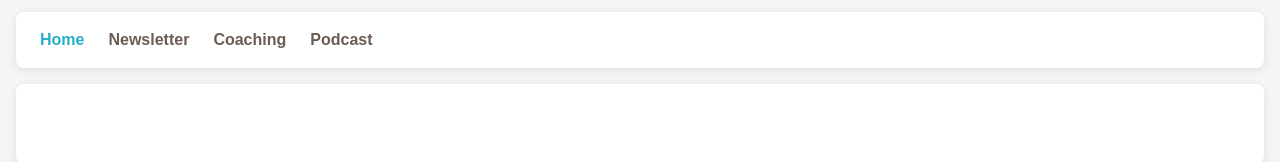
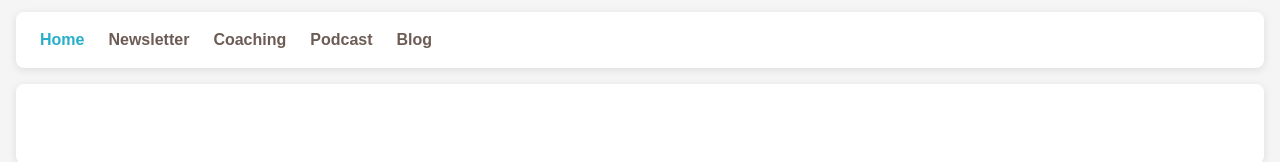
Before and after one commit to lebensthema-coach/www, a Next.js app: page / in a window 1280 px wide. Shown: the top 162 px of the page. Built offline with nearby package versions, Linux system fonts and the light colour scheme.

Commit message:
Blog-Navigationseintrag hinzugefügt

```diff
--- a/app/components/Navigation.tsx
+++ b/app/components/Navigation.tsx
@@ -48,6 +48,14 @@ export default function Navigation() {
           >
             Podcast
           </a>
+          <a
+            href="https://medium.com/@lebensthema.coach"
+            target="_blank"
+            rel="noopener noreferrer"
+            className="text-brand-dark-gray font-bold text-base hover:text-brand-cyan transition-colors"
+          >
+            Blog
+          </a>
         </div>
       </WhiteContainer>
     </nav>
```
